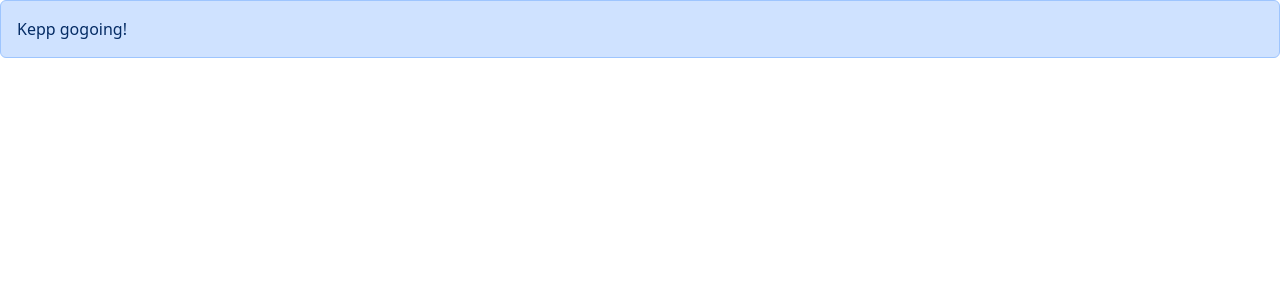
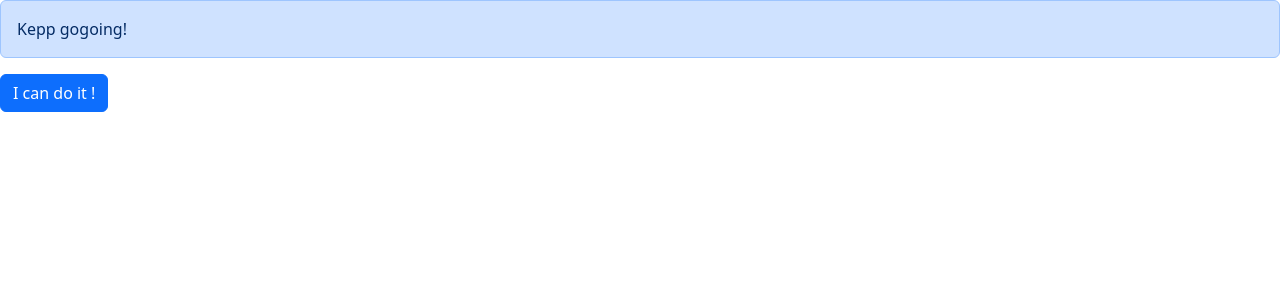
Before and after one commit to annaclavelier/rando_app, a React (Vite) app: page / in a window 1280 px wide. Shown: the top 300 px of the page. Built offline with nearby package versions, Linux system fonts and the light colour scheme.

Commit message:
dev(tuto): Button Component

```diff
--- a/src/App.tsx
+++ b/src/App.tsx
@@ -1,11 +1,12 @@
 import Alert from "./components/Alert";
-import ListGroup from "./components/ListGroup";
+import Button from "./components/Button";
 
 function App() {
 
   return (
     <div>
       <Alert>Kepp <span>go</span>going!</Alert>
+      <Button onClick={()=>console.log("clicked")}>I can do it !</Button>
     </div>
   );
 }
--- /dev/null
+++ b/src/components/Button.tsx
@@ -0,0 +1,17 @@
+import { ReactNode } from "react";
+
+interface Props {
+  children: ReactNode;
+  color?: 'primary' | 'secondary' | 'danger'; // color optionnal
+  onClick: () => void;
+}
+
+const Button = ({ children, onClick, color="primary" }: Props) => {
+  return (
+    <button type="button" className={"btn btn-"+color} onClick={onClick}>
+      {children}
+    </button>
+  );
+};
+
+export default Button;
```
